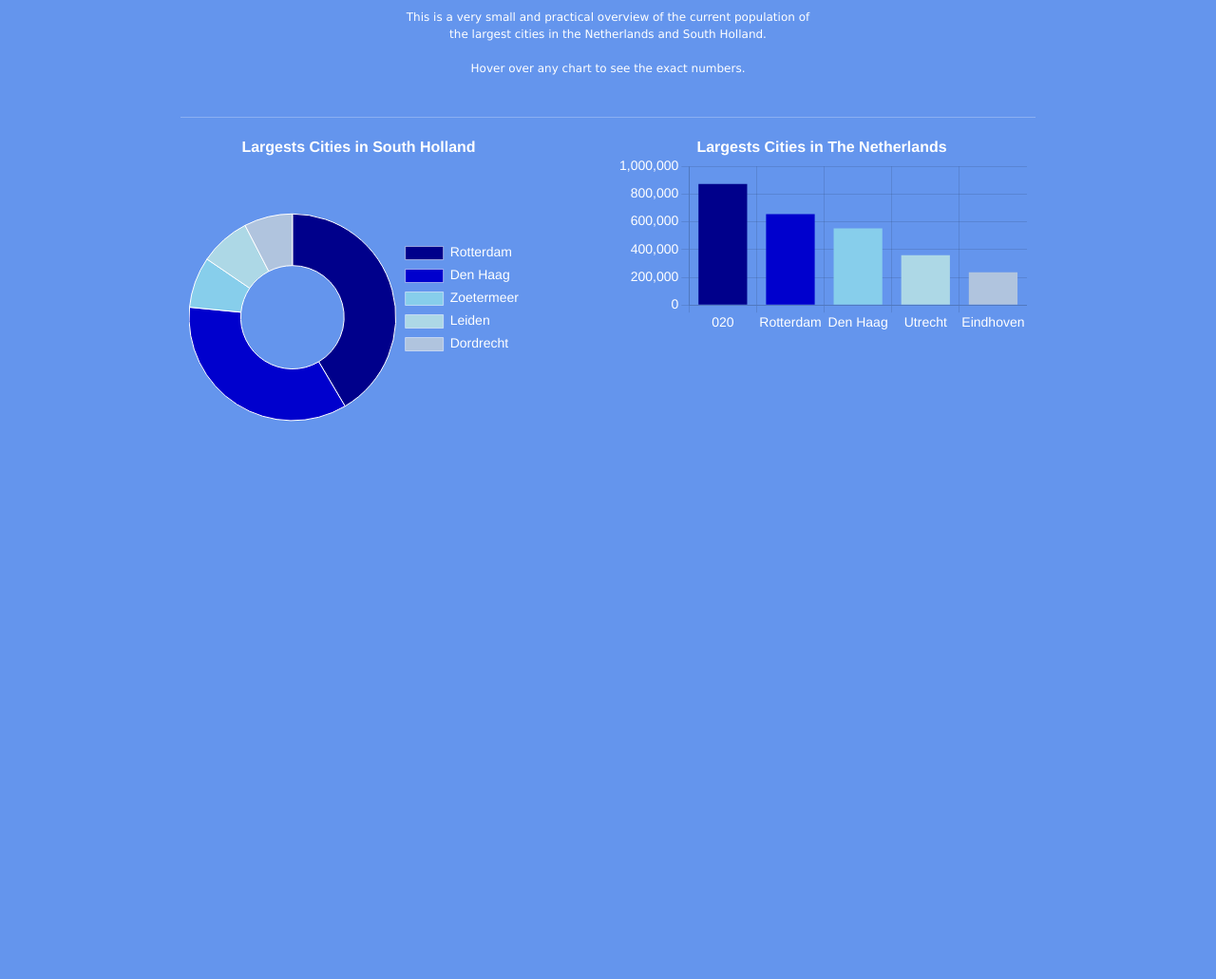
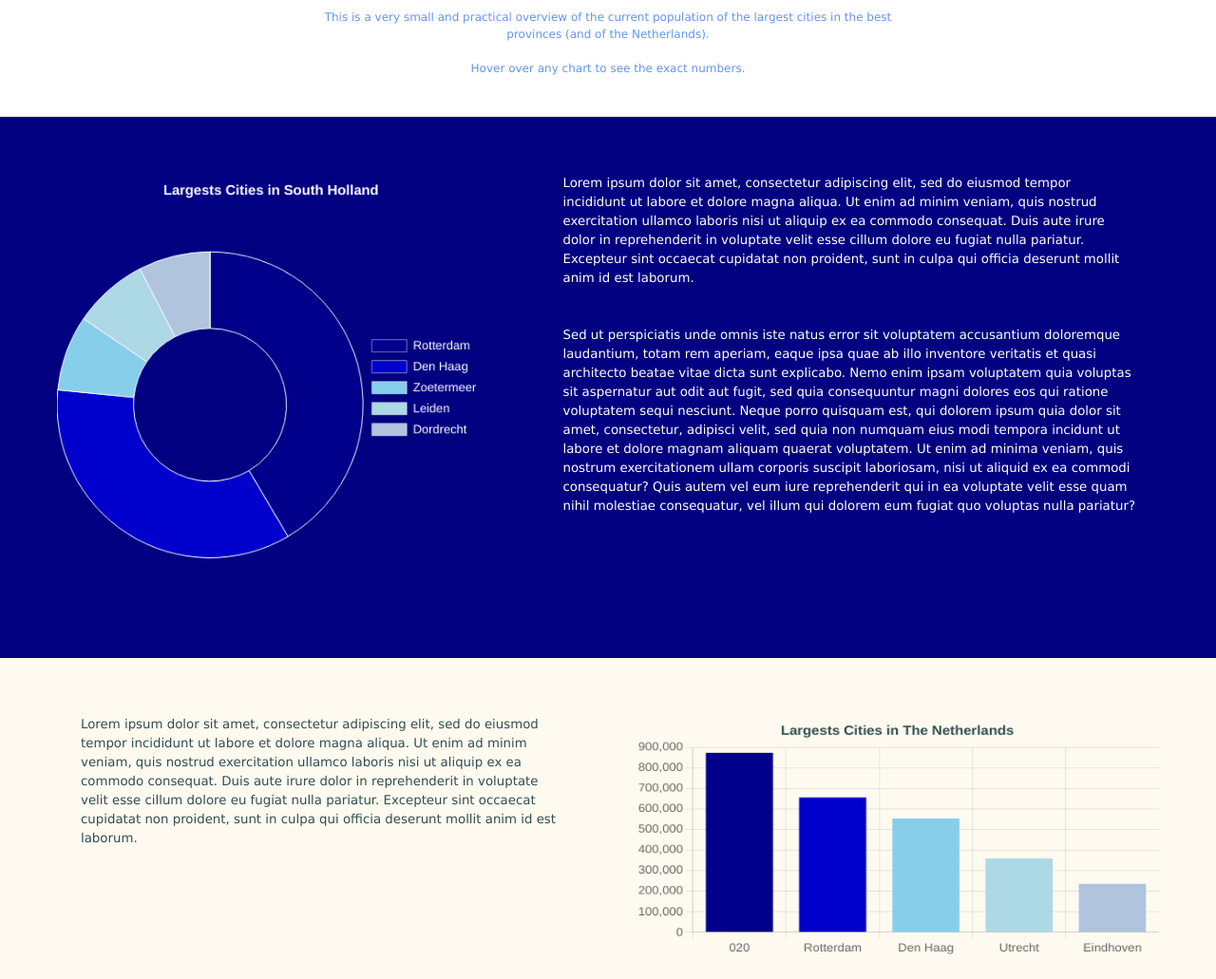
Before and after one commit to boconrads/Charts, a plain HTML site: page Charts/index.html in a window 1280 px wide. Shown: the part 100-1131 px from the top of the page at 95% size. Before the commit the page ends 800 px from the top, so only its background shows below. Drawn offline with nearby package versions, Linux system fonts and the light colour scheme.

Commit message:
full page infographic

```diff
--- a/Charts/index.html
+++ b/Charts/index.html
@@ -12,14 +12,14 @@
     <title>City Overview Netherlands</title>
 </head>
 <body>
-    <div class="container">
+    <div class="container-fluid">
         <div class="row justify-content-center">
             <div class="col-12"><h1 class="text-center">City Overview Netherlands</h1></div>
 
             <div class="col-3"></div>
             <div class="col-6 text-center">
-                <p>
-                    This is a very small and practical overview of the current population of the largest cities in the Netherlands and South Holland. <br /><br />
+                <p class="subtext">
+                    This is a very small and practical overview of the current population of the largest cities in the best provinces (and of the Netherlands). <br /><br />
                     Hover over any chart to see the exact numbers.
                 </p>
 
@@ -27,10 +27,33 @@
             </div>
 
             <div class="col-3"></div>
-            <hr />
-            <div class="col-12 col-md-5 chart1"><canvas id="myChart1"></canvas></div>
-            <div class="col-12 col-md-1"></div>
-            <div class="col-12 col-md-6 chart2"><canvas id="myChart2"></canvas></div>
+
+            <!-- Charts and content -->
+            <div class="col-12 boxblue">
+                <div class="row">
+                    <div class="col-12 col-md-5"><canvas class="chart" id="myChart1"></canvas>
+                    </div>
+                    <div class="col-12 col-md-7">
+                        <p class="main-text">Lorem ipsum dolor sit amet, consectetur adipiscing elit, sed do eiusmod tempor incididunt ut labore et dolore magna aliqua. Ut enim ad minim veniam, quis nostrud exercitation ullamco laboris nisi ut aliquip ex ea commodo consequat. Duis aute irure dolor in reprehenderit in voluptate velit esse cillum dolore eu fugiat nulla pariatur. Excepteur sint occaecat cupidatat non proident, sunt in culpa qui officia deserunt mollit anim id est laborum.</p>
+                        <p class="main-text">Sed ut perspiciatis unde omnis iste natus error sit voluptatem accusantium doloremque laudantium, totam rem aperiam, eaque ipsa quae ab illo inventore veritatis et quasi architecto beatae vitae dicta sunt explicabo. Nemo enim ipsam voluptatem quia voluptas sit aspernatur aut odit aut fugit, sed quia consequuntur magni dolores eos qui ratione voluptatem sequi nesciunt. Neque porro quisquam est, qui dolorem ipsum quia dolor sit amet, consectetur, adipisci velit, sed quia non numquam eius modi tempora incidunt ut labore et dolore magnam aliquam quaerat voluptatem. Ut enim ad minima veniam, quis nostrum exercitationem ullam corporis suscipit laboriosam, nisi ut aliquid ex ea commodi consequatur? Quis autem vel eum iure reprehenderit qui in ea voluptate velit esse quam nihil molestiae consequatur, vel illum qui dolorem eum fugiat quo voluptas nulla pariatur?</p>
+                    </div>
+                </div>
+            </div>
+
+            <div class="col-12"> </div> <!-- spacing -->
+
+            <div class="col-12 boxlight">
+                <div class="row">
+                    <div class="col-12 col-md-6">
+                        <p class="main-text dark">Lorem ipsum dolor sit amet, consectetur adipiscing elit, sed do eiusmod tempor incididunt ut labore et dolore magna aliqua. Ut enim ad minim veniam, quis nostrud exercitation ullamco laboris nisi ut aliquip ex ea commodo consequat. Duis aute irure dolor in reprehenderit in voluptate velit esse cillum dolore eu fugiat nulla pariatur. Excepteur sint occaecat cupidatat non proident, sunt in culpa qui officia deserunt mollit anim id est laborum.</p>
+                    </div>
+                    <div class="col-12 col-md-6"><canvas class="chart" id="myChart2"></canvas></div>
+                </div>
+            </div>
+
+            <div class="col-12 col-md-12 boxslate">
+                <div class="fullchart"><canvas id="myChart3"></canvas></div>
+            </div>
 
         </div>
     </div>
--- a/Charts/main.js
+++ b/Charts/main.js
@@ -1,5 +1,6 @@
 let myChart1 = document.getElementById('myChart1').getContext('2d');
 let myChart2 = document.getElementById('myChart2').getContext('2d');
+let myChart3 = document.getElementById('myChart3').getContext('2d');
 
 // Global Options
 //Chart.defaults.global.defaultFontFamily = "Georgia";
@@ -8,7 +9,7 @@ let myChart2 = document.getElementById('myChart2').getContext('2d');
     Chart.defaults.font.size = 14;
     //Chart.defaults.font.family = 'Tahoma';
     Chart.defaults.font.weight = 500;
-    Chart.defaults.color = 'white';
+    //Chart.defaults.color = 'white';
 
 let zhPopChart1 = new Chart(myChart1, {
     type: 'doughnut', // this can be bar, horizontalBar, pie, line, doughnut, radar, polarArea
@@ -41,6 +42,7 @@ let zhPopChart1 = new Chart(myChart1, {
             title:{
                 display:true,
                 text:'Largests Cities in South Holland',
+                color: 'white',
                 font: {
                     size: 16,
                     weight:600,
@@ -59,7 +61,7 @@ let zhPopChart1 = new Chart(myChart1, {
 
 )
 
-let zhPopChart2 = new Chart(myChart2, {
+let nlPopChart2 = new Chart(myChart2, {
     type: 'bar', // this can be bar, horizontalBar, pie, line, doughnut, radar, polarArea
     data:{
         labels:['020', 'Rotterdam', 'Den Haag', 'Utrecht', 'Eindhoven'],
@@ -90,6 +92,73 @@ let zhPopChart2 = new Chart(myChart2, {
             title:{
                 display:true,
                 text:'Largests Cities in The Netherlands',
+                color: 'darkslategrey',
+                font: {
+                    size: 16,
+                    weight:600,
+                },
+
+            },
+            legend:{ // you want this for doughnut / pie charts, set display to true
+                display: false,
+            }
+        }
+    }
+}
+
+)
+
+
+let glPopChart3 = new Chart(myChart3, {
+    color: 'white',
+    type: 'line', // this can be bar, horizontalBar, pie, line, doughnut, radar, polarArea
+    data:{
+        labels:['Nijmegen', 'Apeldoorn', 'Arnhem', 'Ede', 'Barneveld'],
+        datasets:[{
+            label: 'Population',
+            data:[
+                179100,
+                165611,
+                163888,
+                119986,
+                60584
+            ],
+            //backgroundColor: 'orange' 1 colour
+            backgroundColor:[
+                'darkblue',
+                'mediumblue',
+                'skyblue',
+                'lightblue',
+                'lightsteelblue'
+            ],
+            borderWidth:'0',
+            borderColor:'white',
+            color: 'white',
+        }]
+    },
+    options:{
+        scales: {
+            x: {  // <-- axis is not array anymore, unlike before in v2.x: '[{'
+              grid: {
+                color: 'rgb(203, 195, 178)',
+                borderColor: 'rgb(203, 195, 178)' // <-- this line is answer to initial question
+              },
+              ticks: { color: 'white', beginAtZero: true }
+            },
+            y: {  // <-- axis is not array anymore, unlike before in v2.x: '[{'
+              grid: {
+                color: 'rgb(203, 195, 178)',
+                borderColor: 'rgb(203, 195, 178)'  // <-- this line is answer to initial question
+              },
+              ticks: { color: 'white', beginAtZero: true }
+            }
+          },
+        responsive: true,
+        plugins: {
+            title:{
+                display:true,
+                text:'Largests Cities in Gelderland',
+                color: 'white',
                 font: {
                     size: 16,
                     weight:600,
@@ -97,7 +166,7 @@ let zhPopChart2 = new Chart(myChart2, {
             },
             legend:{ // you want this for doughnut / pie charts, set display to true
                 display: false,
-                position:'right',
+                position:'top',
                 labels:{
                     color:'white',
                 }
--- a/Charts/style.css
+++ b/Charts/style.css
@@ -5,31 +5,60 @@
 }
 
 .container {
-    max-width: 900px;
     width: 100%;
 }
 
 body {
-    background-color: cornflowerblue;
-    display: flex;
-    align-items: center;
-    justify-content: center;
+    background-color: white;
+}
+
+.boxblue {
+    background-color: navy;
+    width: 100%;
+    padding: 40px;
+}
+
+.boxlight {
+    background-color:floralwhite;
+    width: 100%;
+    padding: 40px;
+}
+
+.boxslate {
+    background-color:darkslategray;
+    width: 100%;
+    height: auto;
 }
 
 h1 {
-    color: white;
+    color: cornflowerblue;
     font-size: 36px;
     font-weight: bold;
     padding: 30px;
 }
 
-.chart1 {
-    max-width: 35vw;
-    max-height: 35vw;
-
+.main-text {
+    padding: 20px;
+    font-size: 10pt;
+    margin: 0 25px 0 25px;
 }
 
-.chart2 {
-    max-width: 40vw;
-    max-height: 50vw;
+.dark {
+   color:darkslategrey;
 }
+
+.subtext {
+    color: cornflowerblue;
+}
+
+.chart {
+    display: flex;
+    align-items: center;
+    justify-content: center;
+    padding: 20px;
+}
+
+.fullchart {
+    padding: 30px;
+    max-width: 800px;
+}
```
